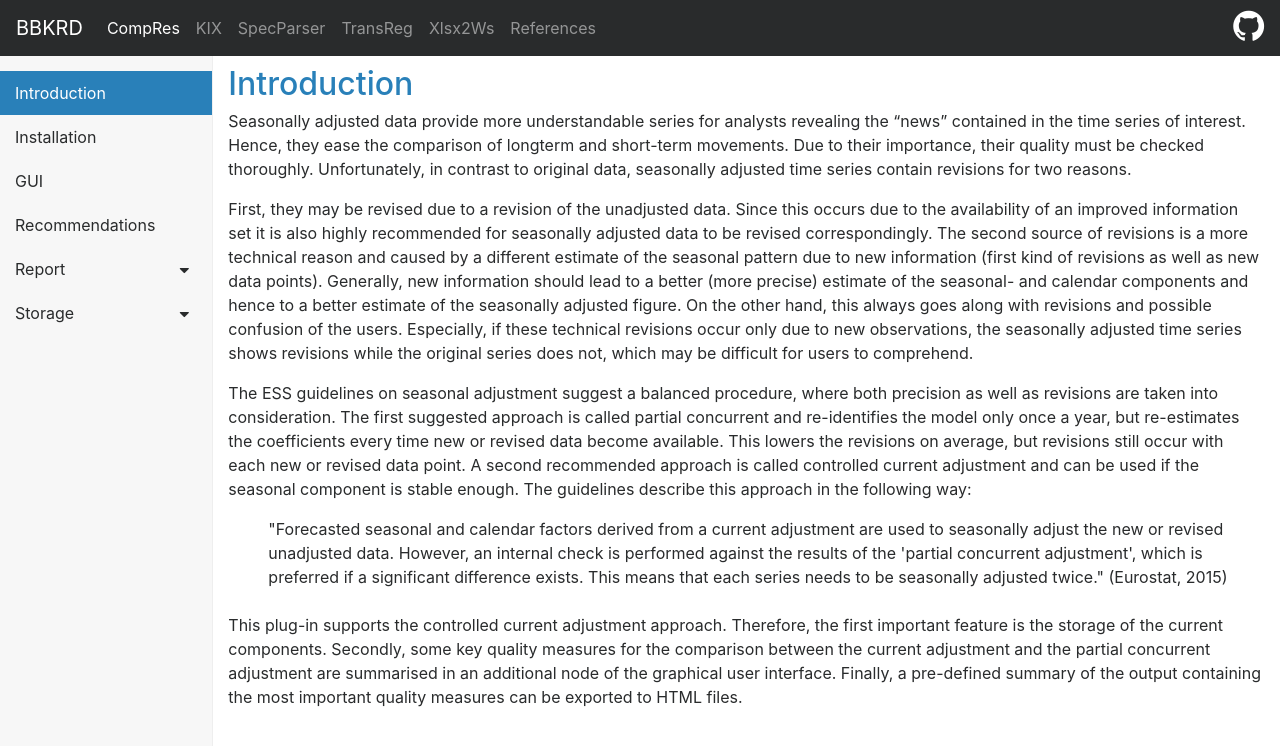
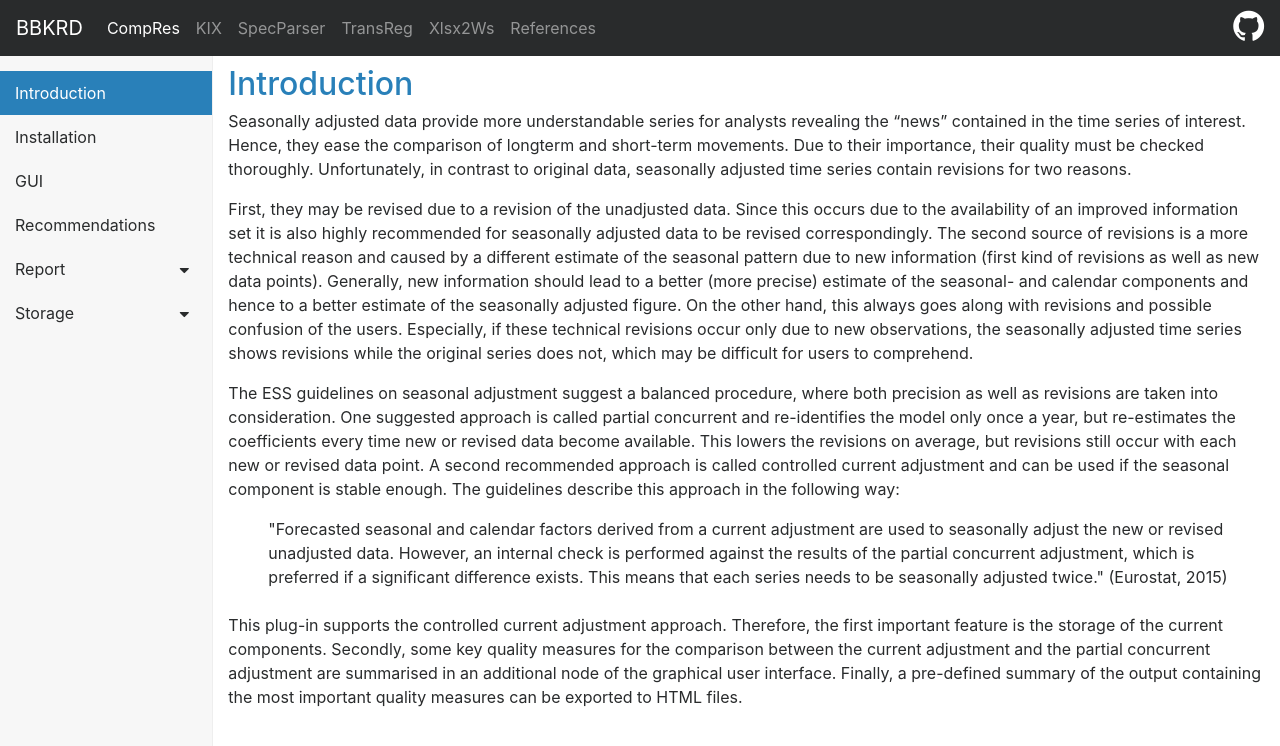
Before and after one commit to bbkrd/bbkrd.github.io, a Jekyll site: the page built from pages/compres/index.md, in a window 1280 px wide. Shown: the top 746 px of the page. Built offline with Jekyll 4.4.1, drawn with Linux system fonts in a browser that asks for light colours; nearby versions of some CDN libraries.

Commit message:
Fix introduction

```diff
--- a/pages/compres/index.md
+++ b/pages/compres/index.md
@@ -13,10 +13,10 @@ contain revisions for two reasons.
 First, they may be revised due to a revision of the unadjusted data. Since this occurs due to the availability of an improved information set it is also highly recommended for seasonally adjusted data to be revised correspondingly. The second source of revisions is a more technical reason and caused by a different estimate of the seasonal pattern due to new information (first kind of revisions as well as new data points). Generally, new information should lead to a better (more precise) estimate of the seasonal- and calendar components and hence to a better estimate of the seasonally adjusted figure. On the other hand, this always goes along with revisions and possible confusion of the users. Especially, if these technical revisions occur only due to new observations, the seasonally adjusted time series shows revisions while the original series does not, which may be difficult for users
 to comprehend.
 
-The ESS guidelines on seasonal adjustment suggest a balanced procedure, where both precision as well as revisions are taken into consideration. The first suggested approach
+The ESS guidelines on seasonal adjustment suggest a balanced procedure, where both precision as well as revisions are taken into consideration. One suggested approach
 is called partial concurrent and re-identifies the model only once a year, but re-estimates the coefficients every time new or revised data become available. This lowers the revisions
 on average, but revisions still occur with each new or revised data point. A second recommended approach is called controlled current adjustment and can be used
 if the seasonal component is stable enough. The guidelines describe this approach in the following way:
-<div style = "margin-left:2.5em">"Forecasted seasonal and calendar factors derived from a current adjustment are used to seasonally adjust the new or revised unadjusted data. However, an internal check is performed against the results of the 'partial concurrent adjustment', which is preferred if a significant difference exists. This means that each series needs to be seasonally adjusted twice." (Eurostat, 2015)</div>
+<div style = "margin-left:2.5em">"Forecasted seasonal and calendar factors derived from a current adjustment are used to seasonally adjust the new or revised unadjusted data. However, an internal check is performed against the results of the partial concurrent adjustment, which is preferred if a significant difference exists. This means that each series needs to be seasonally adjusted twice." (Eurostat, 2015)</div>
 <br/>
 This plug-in supports the controlled current adjustment approach. Therefore, the first important feature is the storage of the current components. Secondly, some key quality measures for the comparison between the current adjustment and the partial concurrent adjustment are summarised in an additional node of the graphical user interface. Finally, a pre-defined summary of the output containing the most important quality measures can be exported to HTML files.
```
